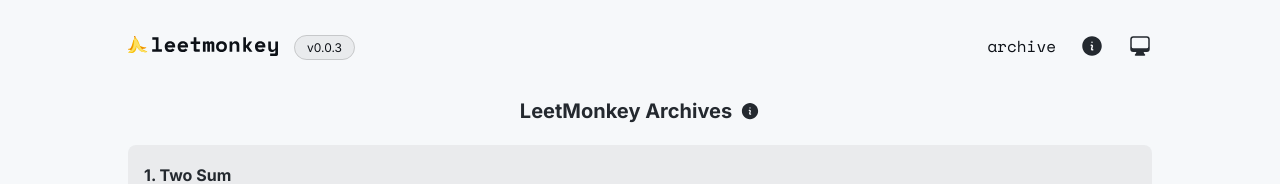
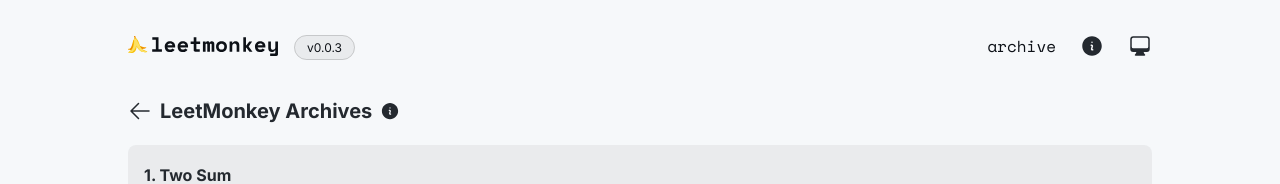
Before and after one commit to brandonleetran/LeetMonkey, a React (Vite) app: page /archive in a window 1280 px wide. Shown: the top 184 px of the page. Built offline with nearby package versions, Linux system fonts and the light colour scheme.

Commit message:
feat: add back button on archive page

```diff
--- a/src/pages/Archive.tsx
+++ b/src/pages/Archive.tsx
@@ -1,7 +1,23 @@
+import { NavLink } from "react-router-dom";
+
 export default function Archives() {
   return (
     <>
-    <div className="flex items-center justify-center gap-2 mb-4">
+      <div className="flex items-center gap-2 mb-4">
+        <NavLink to="/" aria-label="Back to Home">
+          <svg
+            xmlns="http://www.w3.org/2000/svg"
+            viewBox="0 0 24 24"
+            fill="currentColor"
+            className="size-5 md:size-6 hover:text-white transition-all duration-200 cursor-pointer light:hover:text-black/50 rotate-180"
+          >
+            <path
+              fillRule="evenodd"
+              d="M12.97 3.97a.75.75 0 0 1 1.06 0l7.5 7.5a.75.75 0 0 1 0 1.06l-7.5 7.5a.75.75 0 1 1-1.06-1.06l6.22-6.22H3a.75.75 0 0 1 0-1.5h16.19l-6.22-6.22a.75.75 0 0 1 0-1.06Z"
+              clipRule="evenodd"
+            />
+          </svg>
+        </NavLink>
         <h1 className="text-center">LeetMonkey Archives</h1>
         <button
           className="block relative group"
```
Lines whose indentation alone changed are shown as unchanged.
